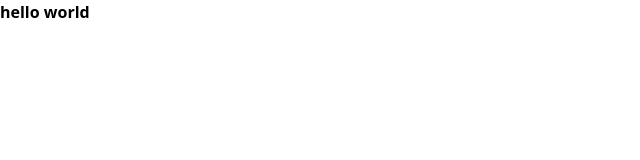
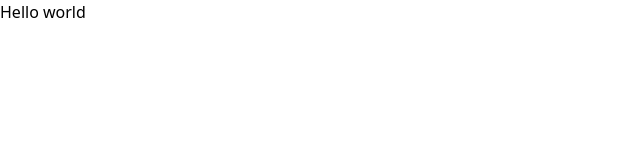
Before and after one commit to PatrickAsiedu/beatstash-frontend, a React (Create React App) app: page / in a window 1280 px wide. Shown: the top 160 px of the page, without its empty margins (0-640 px from the left). Built offline with nearby package versions, Linux system fonts and the light colour scheme.

Commit message:
not sure

```diff
--- a/package.json
+++ b/package.json
@@ -3,6 +3,9 @@
   "version": "0.1.0",
   "private": true,
   "dependencies": {
+    "@mui/icons-material": "^5.11.11",
+    "@mui/material": "^5.11.12",
+    "@mui/styled-engine-sc": "^5.11.11",
     "@reduxjs/toolkit": "^1.9.3",
     "@testing-library/jest-dom": "^5.16.5",
     "@testing-library/react": "^13.4.0",
@@ -15,7 +18,6 @@
     "react-dom": "^18.2.0",
     "react-router-dom": "^6.8.1",
     "react-scripts": "5.0.1",
-    "styled-components": "^5.3.8",
     "typescript": "^4.9.5",
     "web-vitals": "^2.1.4"
   },
--- a/src/App.tsx
+++ b/src/App.tsx
@@ -1,7 +1,12 @@
 import React from "react";
+import Home from "./pages/Home";
 
 function App() {
-  return <h1 className=" font-bold">hello world</h1>;
+  return (
+    <>
+      <Home></Home>
+    </>
+  );
 }
 
 export default App;
--- /dev/null
+++ b/src/components/Header.tsx
@@ -0,0 +1,11 @@
+import React from "react";
+
+const Header = () => {
+  return (
+    <header>
+      <h1>Hello world</h1>
+    </header>
+  );
+};
+
+export default Header;
--- /dev/null
+++ b/src/pages/Home.tsx
@@ -0,0 +1,12 @@
+import React from "react";
+import Header from "../components/Header";
+
+const Home = () => {
+  return (
+    <>
+      <Header></Header>
+    </>
+  );
+};
+
+export default Home;
```
Also changed, not shown: 1 other file (tests, documents, lock files or other folders).
